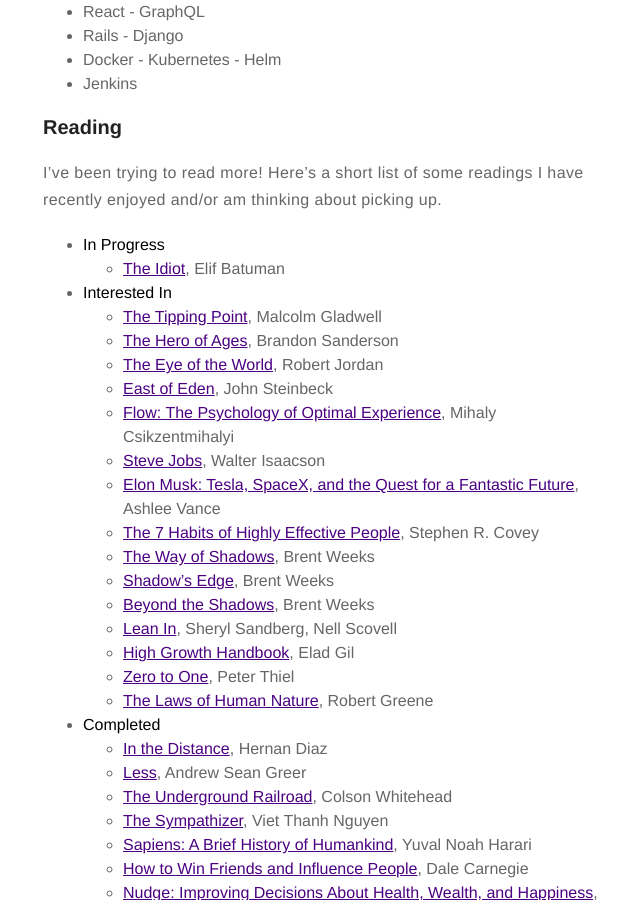
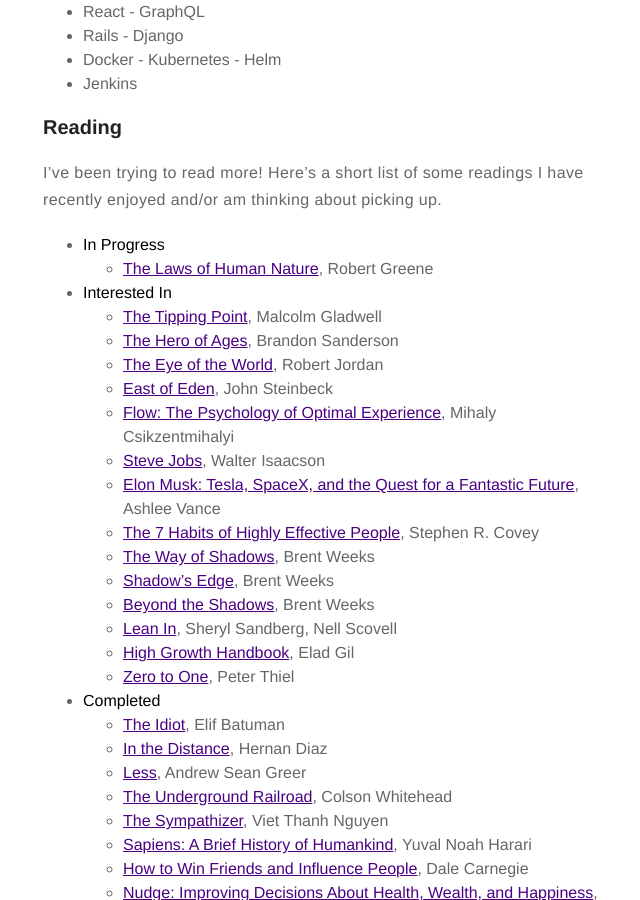
Before and after one commit to OldGuo/oldguo.github.io, a Jekyll site: the page built from about.md, in a window 1280 px wide and 900 px high, scrolled down 708 px. Shown: the whole window, without its empty margins (317-957 px from the left). Built offline with Jekyll 4.4.1, drawn with Linux system fonts in a browser that asks for light colours; some of the changed lines change nothing that is shown.

Commit message:
[11/12] Update reading

```diff
--- a/about.md
+++ b/about.md
@@ -20,7 +20,7 @@
 ### Reading
 I've been trying to read more! Here's a short list of some readings I have recently enjoyed and/or am thinking about picking up.
 - **In Progress**
-  - [The Idiot](https://www.goodreads.com/book/show/30962053-the-idiot), Elif Batuman
+  - [The Laws of Human Nature](https://www.goodreads.com/book/show/39330937-the-laws-of-human-nature?), Robert Greene
 - **Interested In**
   - [The Tipping Point](https://www.goodreads.com/book/show/2612.The_Tipping_Point), Malcolm Gladwell
   - [The Hero of Ages](https://www.goodreads.com/book/show/2767793-the-hero-of-ages), Brandon Sanderson
@@ -36,8 +36,8 @@
   - [Lean In](https://www.goodreads.com/book/show/16071764-lean-in), Sheryl Sandberg, Nell Scovell
   - [High Growth Handbook](https://www.goodreads.com/book/show/40536148-high-growth-handbook), Elad Gil
   - [Zero to One](https://www.goodreads.com/book/show/18050143-zero-to-one), Peter Thiel
-  - [The Laws of Human Nature](https://www.goodreads.com/book/show/39330937-the-laws-of-human-nature?), Robert Greene
 - **Completed**
+  - [The Idiot](https://www.goodreads.com/book/show/30962053-the-idiot), Elif Batuman
   - [In the Distance](https://www.goodreads.com/book/show/34381330-in-the-distance), Hernan Diaz
   - [Less](https://www.goodreads.com/book/show/39927096-less), Andrew Sean Greer
   - [The Underground Railroad](https://www.goodreads.com/book/show/30555488-the-underground-railroad), Colson Whitehead
```
